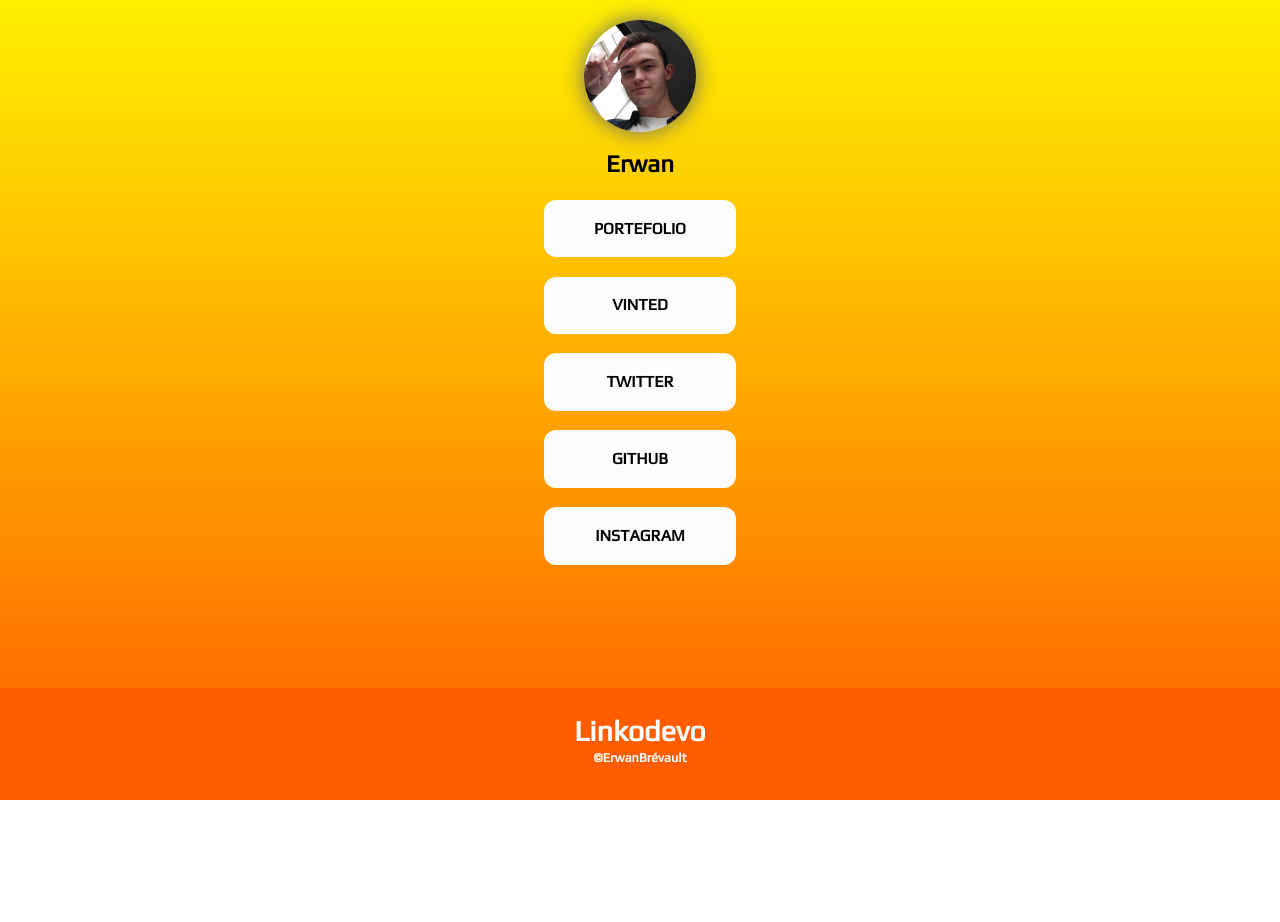
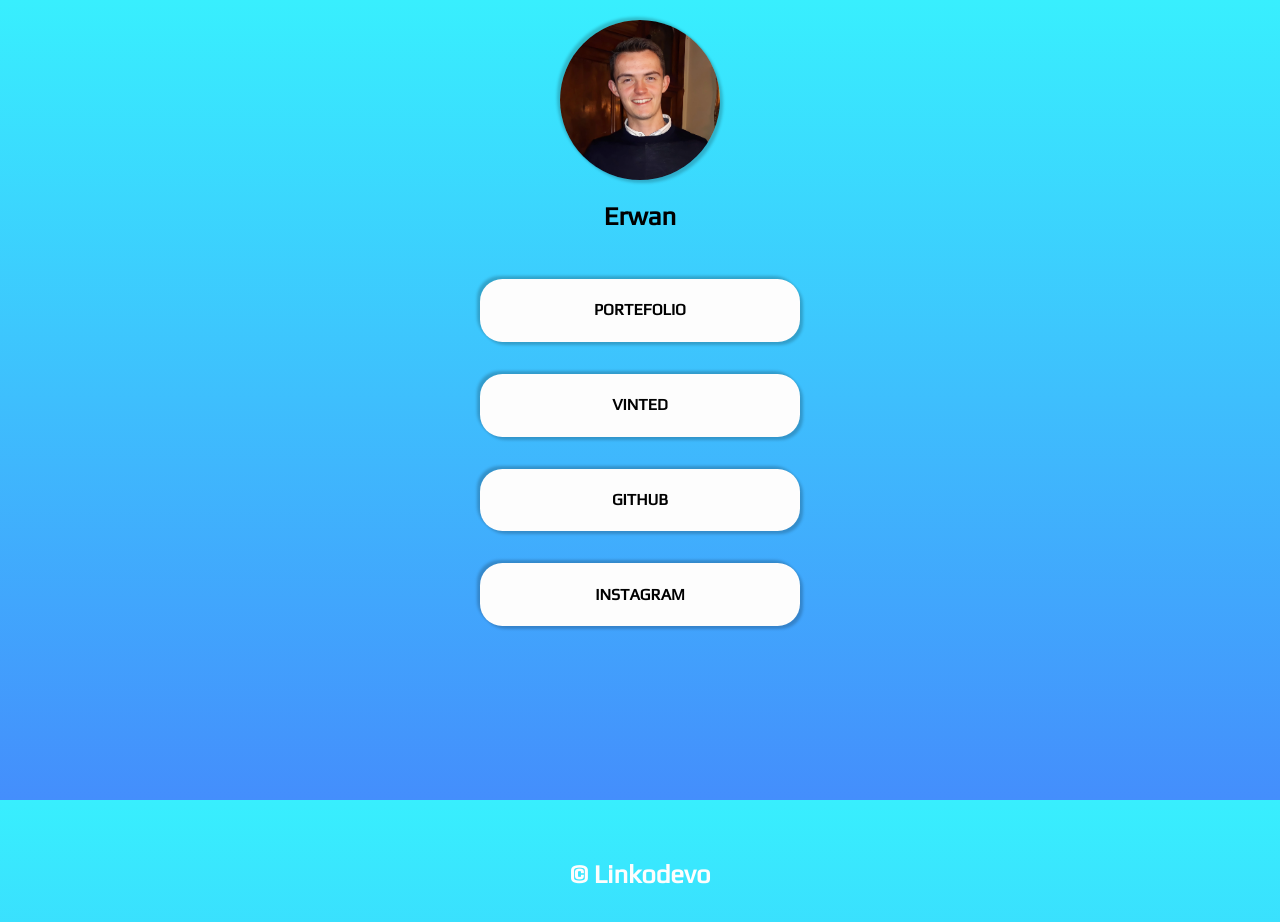
Before and after one commit to erwanbrev/Linkodevo, a plain HTML site: page index.html in a window 1280 px wide. Before the commit the page ends 800 px from the top, so only its background shows below. Drawn offline with Linux system fonts and the light colour scheme.

Commit message:
updated profile-pic and links

```diff
--- a/index.html
+++ b/index.html
@@ -13,7 +13,7 @@
 <body>
     <header>
         <div id="ID">
-            <img src="./img/profile-pic2.jpeg" alt="Photo de profil">
+            <img src="./img/profile-pic.webp" alt="Photo de profil">
             <h2>Erwan</h2>
         </div>
     </header>
@@ -25,9 +25,6 @@
             <a href="https://www.vinted.fr/member/14774341-erwanbrevault5" target="_blank">
                 <h3>VINTED</h3>
             </a>
-            <a href="https://www.twitter.com/dev_bzh/" target="_blank">
-                <h3>TWITTER</h3>
-            </a>
             <a href="https://github.com/erwanbrev" target="_blank">
                 <h3>GITHUB</h3>
             </a>
@@ -37,8 +34,7 @@
         </section>
     </main>
     <footer>
-        <h1>Linkodevo</h1>
-        <h4>©ErwanBrévault</h4>
+        <h1>© Linkodevo</h1>
     </footer>
 </body>
 
--- a/style.css
+++ b/style.css
@@ -9,10 +9,9 @@
 :root {
     --bgWhiteCase: #FDFDFD;
     --bgBlackText: #010101;
-    --bgOneLinear: #FF5C00;
-    --bgTwoLinear: #FFF000;
-    --bgFooter: #FF843F;
-    --bgImg: #696969;
+    --bgOneLinear: #448EFC;
+    --bgTwoLinear: #38EFFE;
+    ;
 }
 
 /*! 1440 x 692 */
@@ -24,39 +23,32 @@ body {
     position: relative;
 }
 
-/* ID */
+/* Photo de profil */
 #ID img {
-    margin-top: 1.6%;
+    margin: 1.6% auto;
     border-radius: 50%;
-    width: 7rem;
-    box-shadow: 0 0 1.4em var(--bgImg);
+    width: 10em;
 }
 
-/* Linkodevo */
-h1 {
-    font-size: 180%;
+#ID img,
+#social-media a {
+    box-shadow: rgba(0, 0, 0, 0.2) 3px 3px 3px, rgba(0, 0, 0, 0.2) -3px -3px 3px;
 }
 
-/* Erwan */
-h2 {
-    font-size: 150%;
-    margin-top: 1.4%;
+/* Erwan & copyright/logo */
+h2,
+h1 {
+    font-size: 1.6em;
 }
 
-/* Social media */
+/* Social media & ©Copyright */
 h3 {
-    font-size: 100%;
-}
-
-/* ©Copyright */
-h4 {
-    font-size: 80%;
+    font-size: 1em;
 }
 
 /* CONTAINER */
 #social-media {
-    margin: 1% auto 0 auto;
-    /* margin: 1% auto; */
+    margin: 2em auto 11em;
     display: grid;
     justify-content: center;
     text-align: center;
@@ -64,10 +56,10 @@ h4 {
 }
 
 #social-media a {
-    border-radius: 12px;
-    width: 12rem;
+    border-radius: 1.4em;
+    width: 20em;
     background: var(--bgWhiteCase);
-    padding: 2%;
+    padding: .4em;
     color: var(--bgBlackText);
     margin: 5% auto;
     text-decoration: none;
@@ -76,7 +68,7 @@ h4 {
 /* FOOTER */
 header,
 footer {
-    width: 100%;
+    width: 100vw;
 }
 
 #ID,
@@ -87,26 +79,30 @@ footer {
 }
 
 footer {
-    background: var(--bgOneLinear);
     height: 14vh;
     justify-content: center;
     color: var(--bgWhiteCase);
-    line-height: 27px;
-    position: absolute;
-    bottom: 0;
 }
 
-/* @media screen and (max-width:1920px) {
-} */
+/* 360 x 615 (mobile)*/
+@media screen and (max-width: 500px) {
 
-/* ! 400 x 786 (mobile)*/
-@media screen and (max-width: 600px) {
+    /* copyright/logo */
+    h1 {
+        font-size: 1.2em;
+    }
+
     #ID img {
         margin-top: 8%;
+        width: 8em;
     }
 
     #social-media {
-        margin: 3.3rem auto;
+        margin-bottom: 5em;
+    }
+
+    #social-media a {
+        width: 14em;
     }
 
     footer {
```
Also changed, not shown: img/profile-pic.webp (added), img/profile-pic2.jpeg (deleted), 1 other file.
